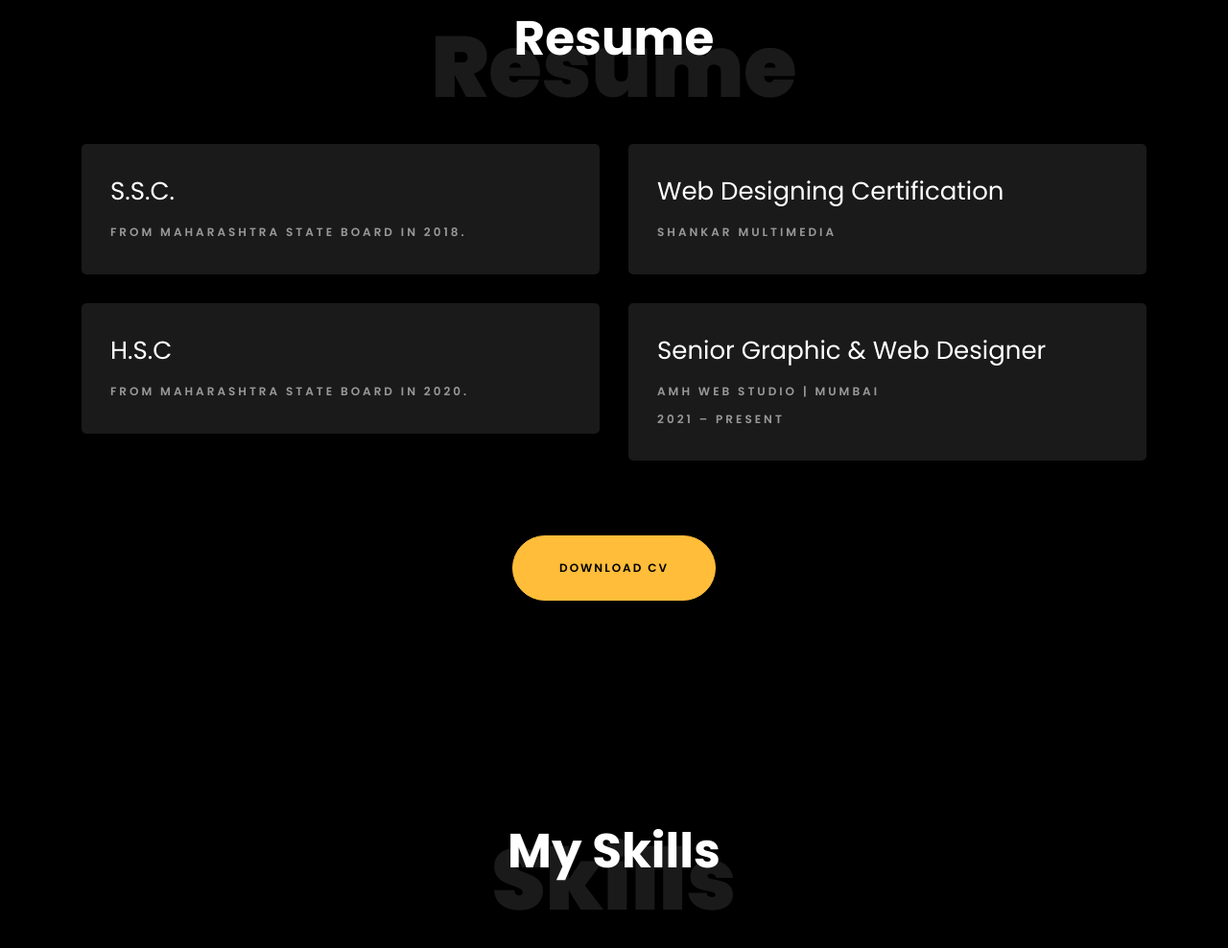
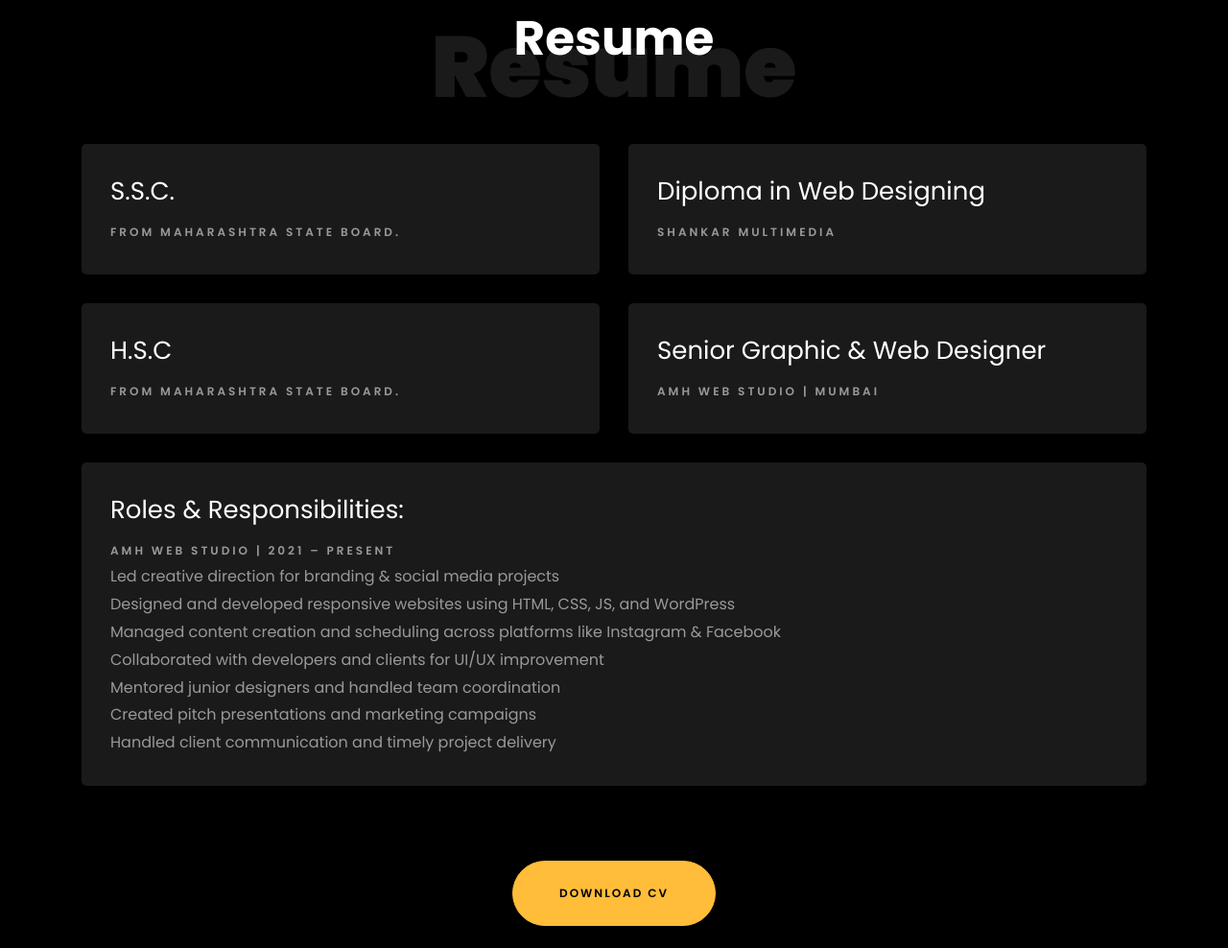
Before and after one commit to thesandhya/portfolio, a plain HTML site: page index.html in a window 1280 px wide. Shown: the part 1666-2654 px from the top of the page at 96% size. Drawn offline with Linux system fonts and the light colour scheme; animation ran at ten frames a second.

Commit message:
sandhya_ka_code

```diff
--- a/index.html
+++ b/index.html
@@ -2,7 +2,8 @@
 <html lang="en">
 
 <head>
-	<title>Porpfolio</title>
+	<title>Sandhya Prajapati | Web & Graphic Designer</title>
+
 	<meta charset="utf-8">
 	<meta name="viewport" content="width=device-width, initial-scale=1, shrink-to-fit=no">
 
@@ -128,27 +129,48 @@
 				<div class="col-md-6">
 					<div class="resume-wrap ftco-animate">
 						<h2>S.S.C.</h2>
-						<span class="position">From Maharashtra State Board in 2018.</span>
+						<span class="position">From Maharashtra State Board.</span>
 
 					</div>
 					<div class="resume-wrap ftco-animate">
 						<h2>H.S.C</h2>
-						<span class="position">From Maharashtra State Board in 2020.</span>
+						<span class="position">From Maharashtra State Board.</span>
 					</div>
+
 				</div>
 
 				<div class="col-md-6">
 					<div class="resume-wrap ftco-animate">
-						<h2>Web Designing Certification</h2>
+						<h2>Diploma in Web Designing </h2>
 						<span class="position">Shankar Multimedia</span>
 					</div>
 					<div class="resume-wrap ftco-animate">
 						<!-- <span class="date">2021-2025</span> -->
 						<h2>Senior Graphic & Web Designer</h2>
-						<span class="position"> AMH Web Studio | Mumbai</span> <br>
-						<span class="position">2021 – Present</span>
+						<span class="position"> AMH Web Studio | Mumbai</span>
 					</div>
 				</div>
+				<div class="col-md-12">
+				<div class="resume-wrap ftco-animate">
+						<!-- <span class="date">2021-2025</span> -->
+						<h2>Roles & Responsibilities:</h2>
+						<span class="position">AMH Web Studio | 2021 – Present</span>
+
+					 <br>Led creative direction for branding & social media projects
+
+                     <br>Designed and developed responsive websites using HTML, CSS, JS, and WordPress
+
+                     <br>Managed content creation and scheduling across platforms like Instagram & Facebook
+
+                     <br>Collaborated with developers and clients for UI/UX improvement
+
+                      <br>Mentored junior designers and handled team coordination
+
+                      <br>Created pitch presentations and marketing campaigns
+
+                      <br>Handled client communication and timely project delivery</span>
+					</div>
+			</div>
 			</div>
 			<div class="row justify-content-center mt-5">
 				<div class="col-md-6 text-center ftco-animate">
```
